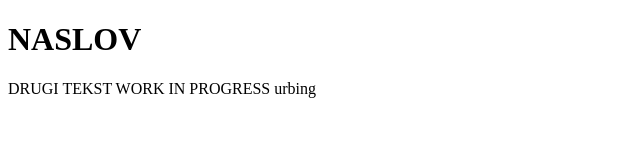
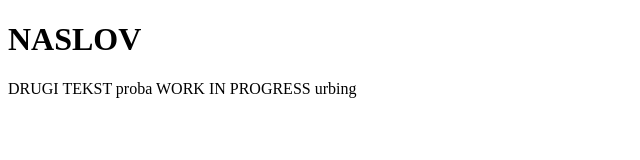
Before and after one commit to Hencimir/urbing, a plain HTML site: page index.html in a window 1280 px wide. Shown: the whole page, without its empty margins (0-640 px from the left). Drawn offline with Linux system fonts and the light colour scheme.

Commit message:
Update index.html

```diff
--- a/index.html
+++ b/index.html
@@ -11,7 +11,7 @@
 
 <body>
     <p2>
-    DRUGI TEKST
+    DRUGI TEKST proba
     </p2>
  </body>
 
```
